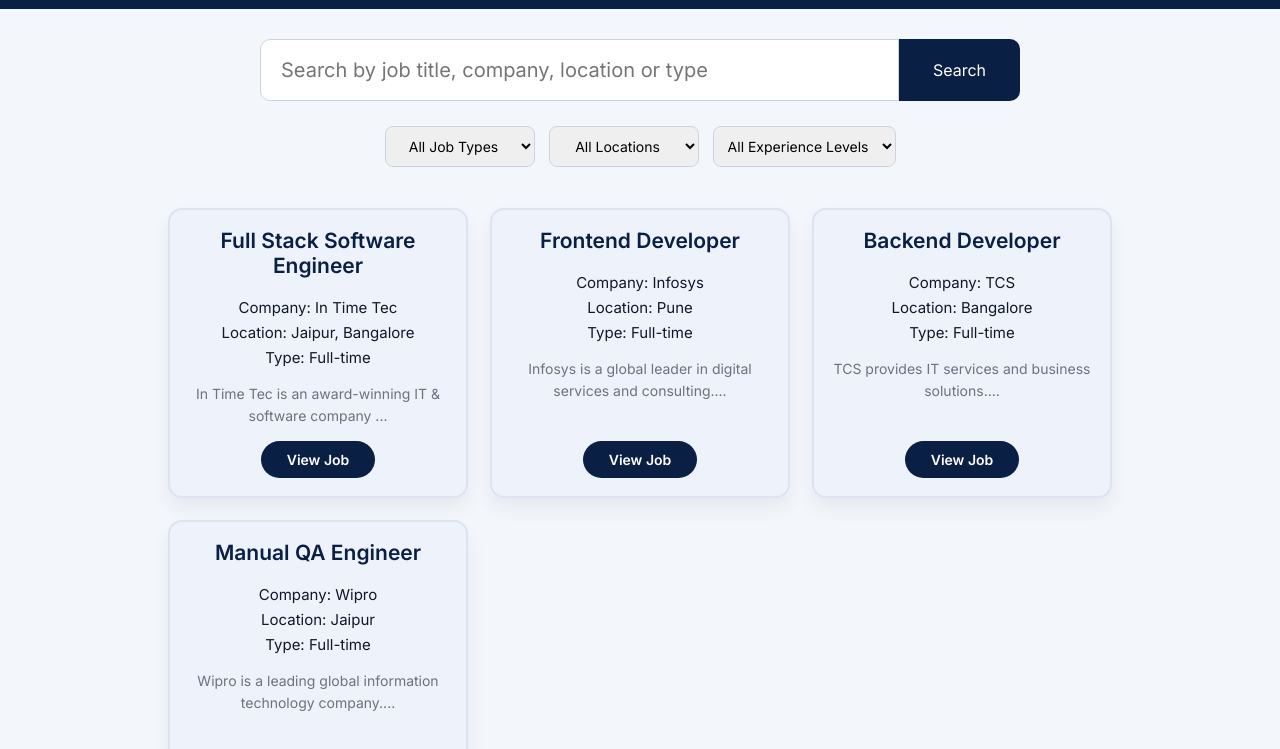
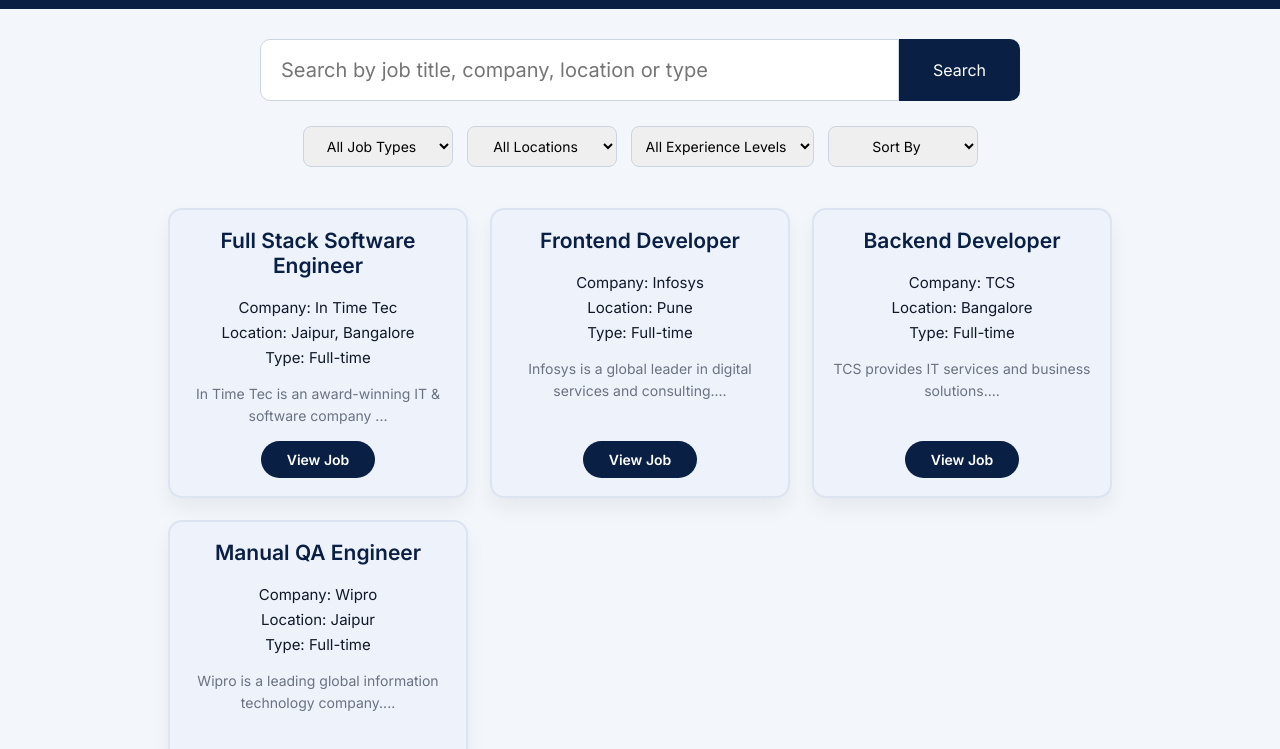
Before and after one commit to Siddhi-Maroo11/Assignment-Repository, a plain HTML site: page job-portal/index.html in a window 1280 px wide. Shown: the part 51-800 px from the top of the page. Drawn offline with Linux system fonts and the light colour scheme.

Commit message:
Add a apply button in the job detail.html and make a little change in index.html

```diff
--- a/job-portal/index.html
+++ b/job-portal/index.html
@@ -6,7 +6,6 @@
   <title>Job Portal</title>
 
   <link href="https://fonts.googleapis.com/css2?family=Inter:wght@400;600&display=swap" rel="stylesheet">
-
   <link rel="stylesheet" href="css/base.css">
   <link rel="stylesheet" href="css/header.css">
   <link rel="stylesheet" href="css/search.css">
@@ -14,6 +13,7 @@
   <link rel="stylesheet" href="css/job-card.css">
   <link rel="stylesheet" href="css/pagination.css">
   <link rel="stylesheet" href="css/responsive.css">
+  <link rel="stylesheet" href="css/bookmark.css">
 
 </head>
 
@@ -49,6 +49,12 @@
   <select id="filterExperience">
     <option value="">All Experience Levels</option>
   </select>
+
+  <select id="sortSelect" class="filter-select">
+  <option value="">Sort By</option>
+  <option value="company">Company Name</option>
+  <option value="experience">Experience</option>
+  </select>
 </section>
 
 <section id="jobListPage">
```
Also changed, not shown: job-portal/job-details.html (+5 -2 lines).
